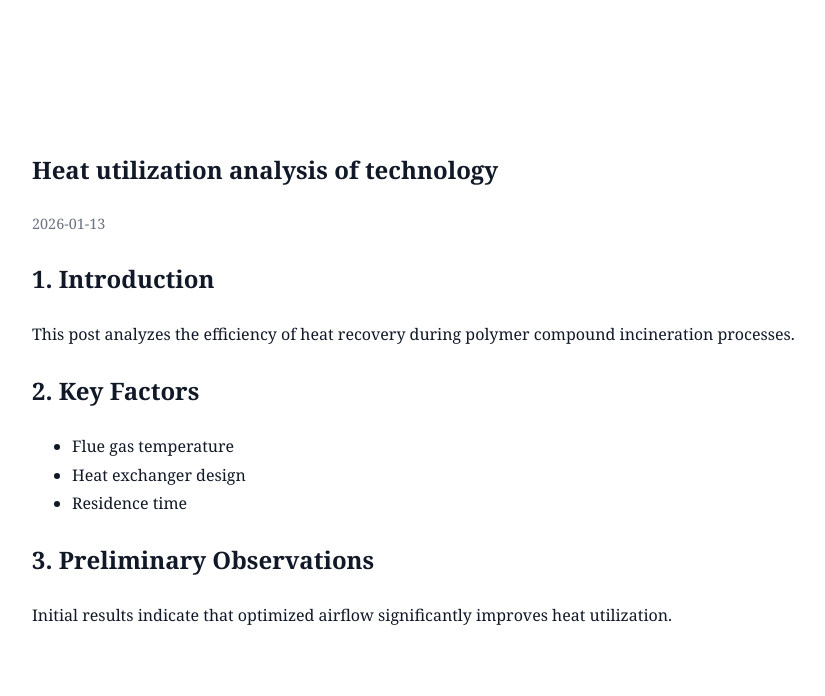
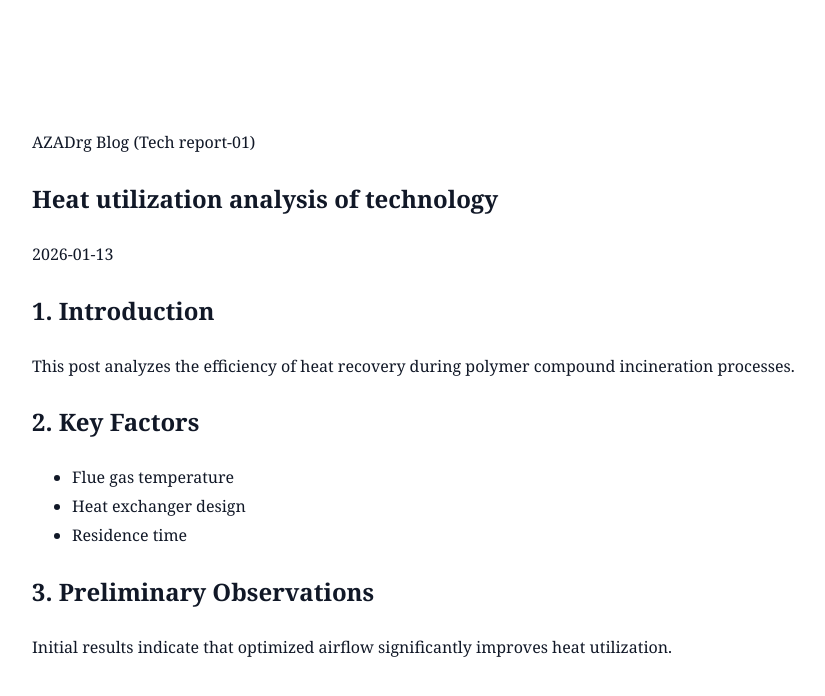
Before and after one commit to ssimsangmin49-creator/ecofriendly-polymer-compounds-incineration, a Jekyll site: the page built from _posts/2026-01-13-analysis-report-01.md, in a window 1280 px wide. Shown: the top 696 px of the page, without its empty margins (222-1047 px from the left). Built offline with Jekyll 4.4.1, drawn with Linux system fonts in a browser that asks for light colours.

Commit message:
Update post.html

```diff
--- a/_layouts/post.html
+++ b/_layouts/post.html
@@ -3,11 +3,18 @@ layout: default
 ---
 
 <article>
+
+  <!-- 🔹 상단 블로그 라벨 -->
+  <div class="post-label">
+    AZADrg Blog <span>(Tech report-01)</span>
+  </div>
+
   <h1>{{ page.title }}</h1>
 
-  <p style="color:#6b7280; font-size:0.9rem;">
+  <p class="post-date">
     {{ page.date | date: "%Y-%m-%d" }}
   </p>
 
   {{ content }}
+
 </article>
```
